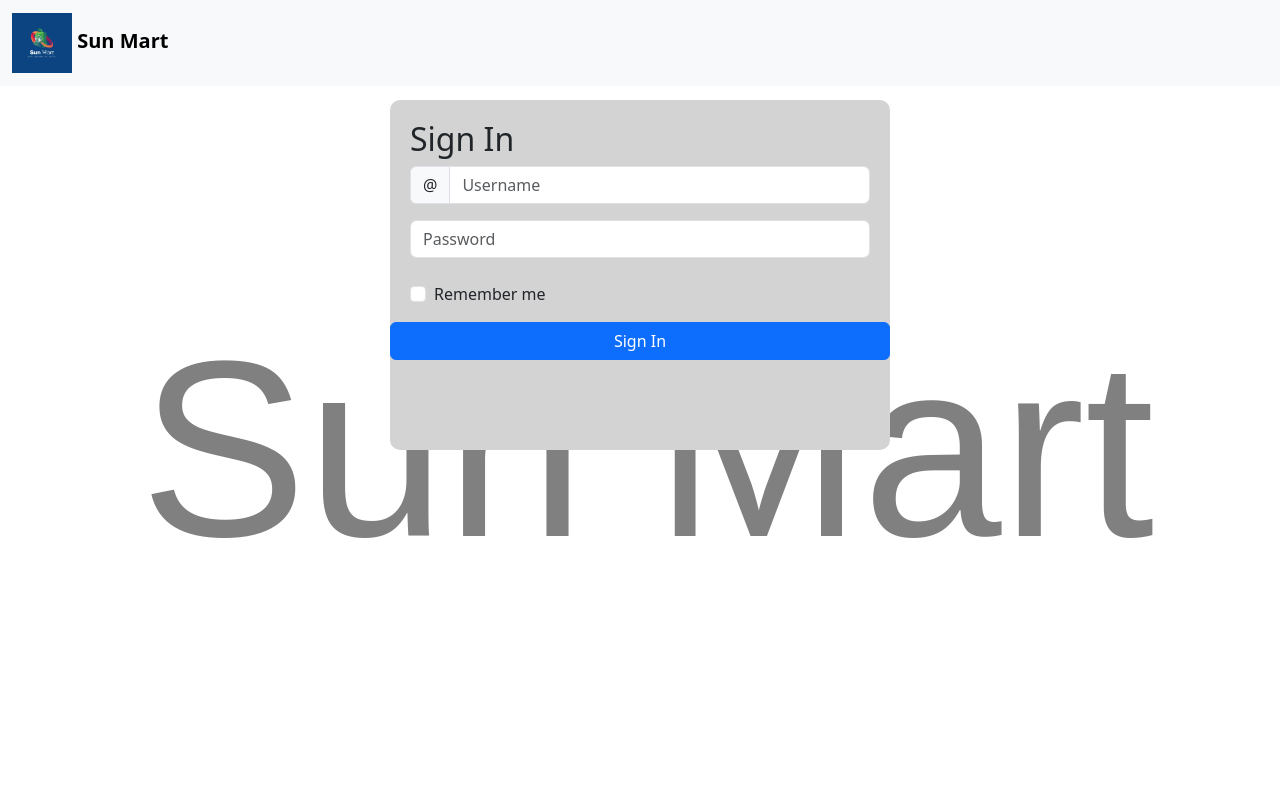
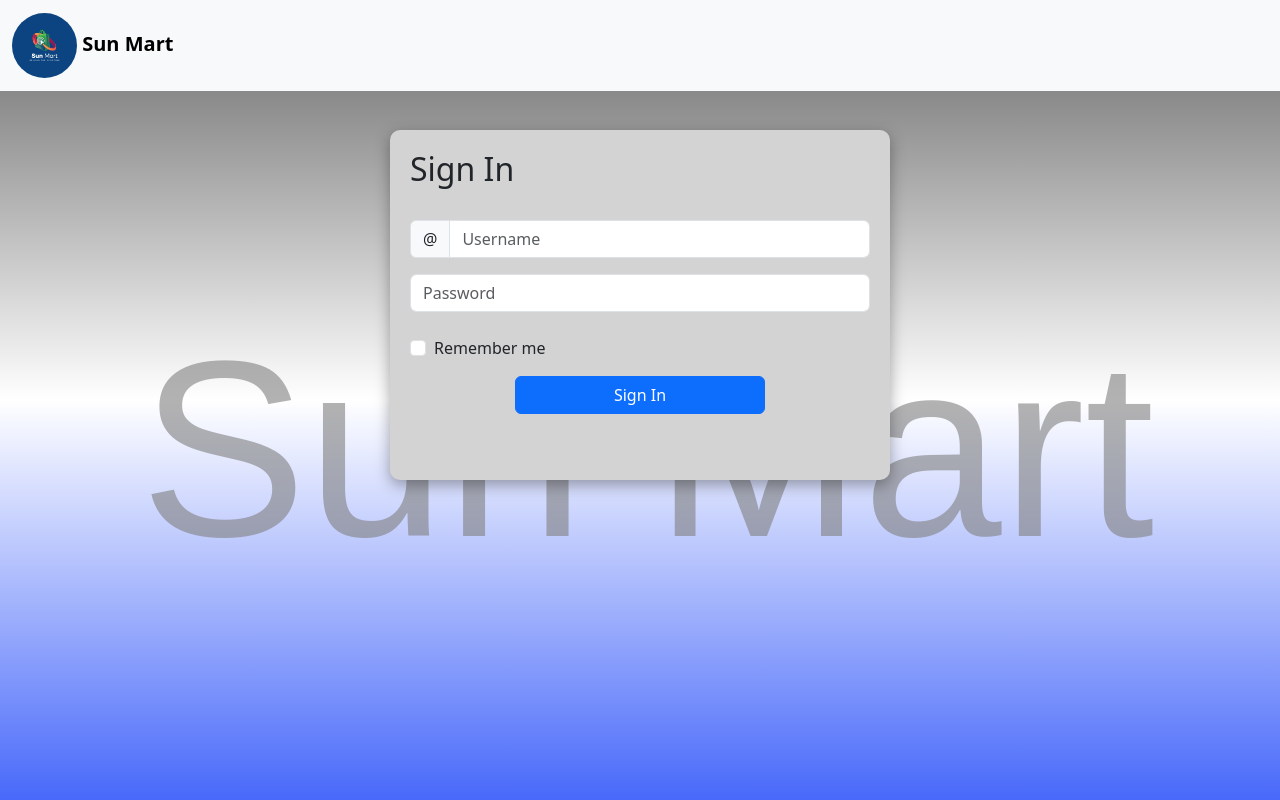
Before and after one commit to UvinduV/Assignment-06, a plain HTML site: page index.html in a window 1280 px wide. Drawn offline with nearby package versions, Linux system fonts and the light colour scheme.

Commit message:
few changes in sign in page and log btn

```diff
--- a/index.html
+++ b/index.html
@@ -8,6 +8,8 @@
     <style>
         body{
             position: relative;
+            background:linear-gradient(rgba(0,0,0,0.6),#ffffff,#4869fa);
+            height: 100vh;
         }
 
         #log-form{
@@ -16,13 +18,17 @@
             background: lightgray;
             border-radius: 10px;
             padding: 20px;
+            box-shadow: rgba(0, 0, 0, 0.35) 0px 5px 15px;;
 
             position: absolute;
-            top: 100px;
+            top: 130px;
             left: 0;
             right: 0;
             margin: auto;
 
+        }
+        a>img{
+            border-radius: 50%;
         }
         #btnSign{
             position: absolute;
@@ -38,31 +44,36 @@
             top: 300px;
             left: 140px;
             margin: auto;
+            opacity: 60%;
+        }
+        header>nav{
+
         }
     </style>
 </head>
+
 <body>
-
 <header>
     <nav class="navbar bg-body-tertiary">
         <div class="container-fluid">
             <a class="navbar-brand" href="#">
-                <img id="logo" src="assets/sunmartLogo.png" alt="Logo" width="60" height="60" class="d-inline-block align-text-center">
+                <img id="logo" src="assets/sunmartLogo.png" alt="Logo" width="65" height="65" class="d-inline-block align-text-center">
                 <b>Sun Mart</b>
             </a>
-
         </div>
     </nav>
+
 </header>
 
-<h1>
-    Sun Mart
-</h1>
 
 <section>
+    <h1>
+        Sun Mart
+    </h1>
     <div id="log-form">
         <form>
             <h2>Sign In</h2>
+            <br>
             <div class="input-group mb-3">
                 <span class="input-group-text" id="basic-addon1">@</span>
                 <input type="text" class="form-control" placeholder="Username" aria-label="Username" aria-describedby="basic-addon1">
@@ -78,9 +89,8 @@
             </div>
 
             <a href="home.html">
-                <button id="btnSign" type="button" class="btn btn-primary">Sign In</button>
+                <button id="btnSign" type="button" class="btn btn-primary col-md-6">Sign In</button>
             </a>
-
 
         </form>
     </div>
```
Also changed, not shown: customer.html (+1 -1 lines), home.html (+14 -1 lines), order.html (+3 -2 lines), store.html (+1 -1 lines).
